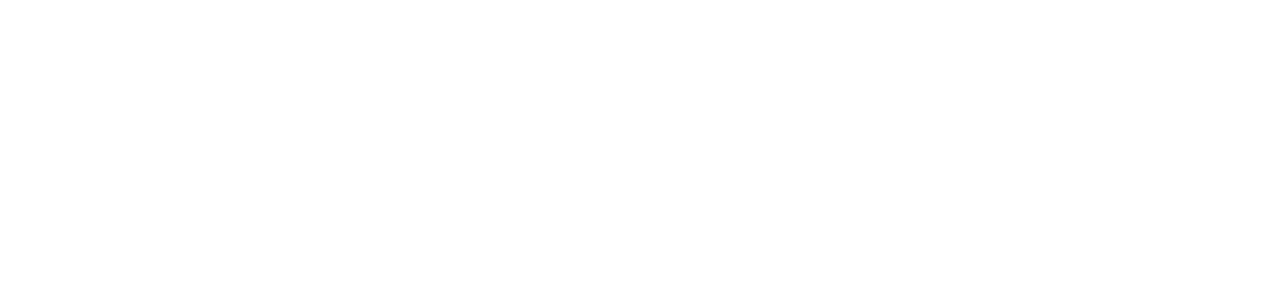
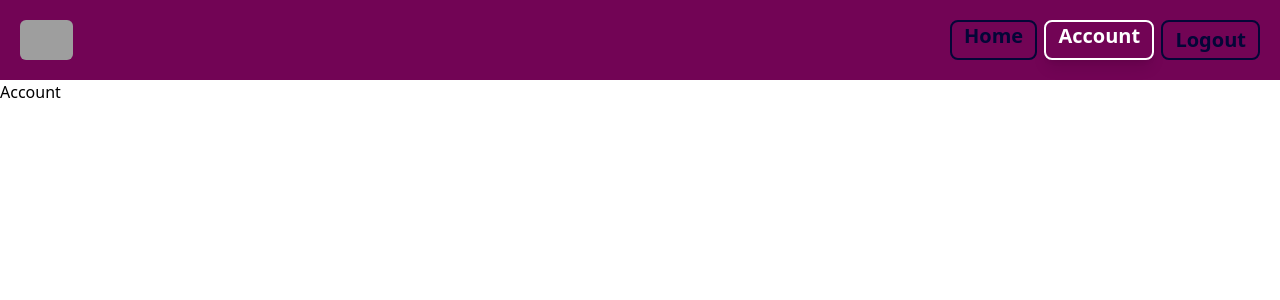
Before and after one commit to SGsubuuu-2322/E-Commerce_App-Tatwa, a React (Vite) app: page /account in a window 1280 px wide. Before the commit this address had no page. Shown: the top 300 px of the page. Built offline with nearby package versions, Linux system fonts and the light colour scheme; sample sign-in values are in the browser's storage; grey boxes are pictures that could not be loaded.

Commit message:
Setup the account component and its routes...

```diff
--- /dev/null
+++ b/src/Components/Account.jsx
@@ -0,0 +1,7 @@
+// import React from 'react'
+
+const Account = () => {
+  return <div>Account</div>;
+};
+
+export default Account;
--- a/src/Components/AuthNav.jsx
+++ b/src/Components/AuthNav.jsx
@@ -33,7 +33,7 @@
             Home
           </NavLink>
           <NavLink
-            to="/about"
+            to="/account"
             className={(e) =>
               `rounded-lg border-2 hover:border-white  border-black px-3  text-xl font-semibold text-black hover:text-white hover:underline hover:underline-offset-2 ${
                 e.isActive && "border-white text-white shadow-lg "
--- a/src/Routes/AuthRoutes.js
+++ b/src/Routes/AuthRoutes.js
@@ -1,3 +1,4 @@
+import Account from "../Components/Account";
 import Home from "../Components/Home";
 import ProductComponent from "../Components/ProductComponent";
 
@@ -10,4 +11,8 @@
     path: "/details/:id",
     element: ProductComponent,
   },
+  {
+    path: "/account",
+    element: Account,
+  },
 ];
```
